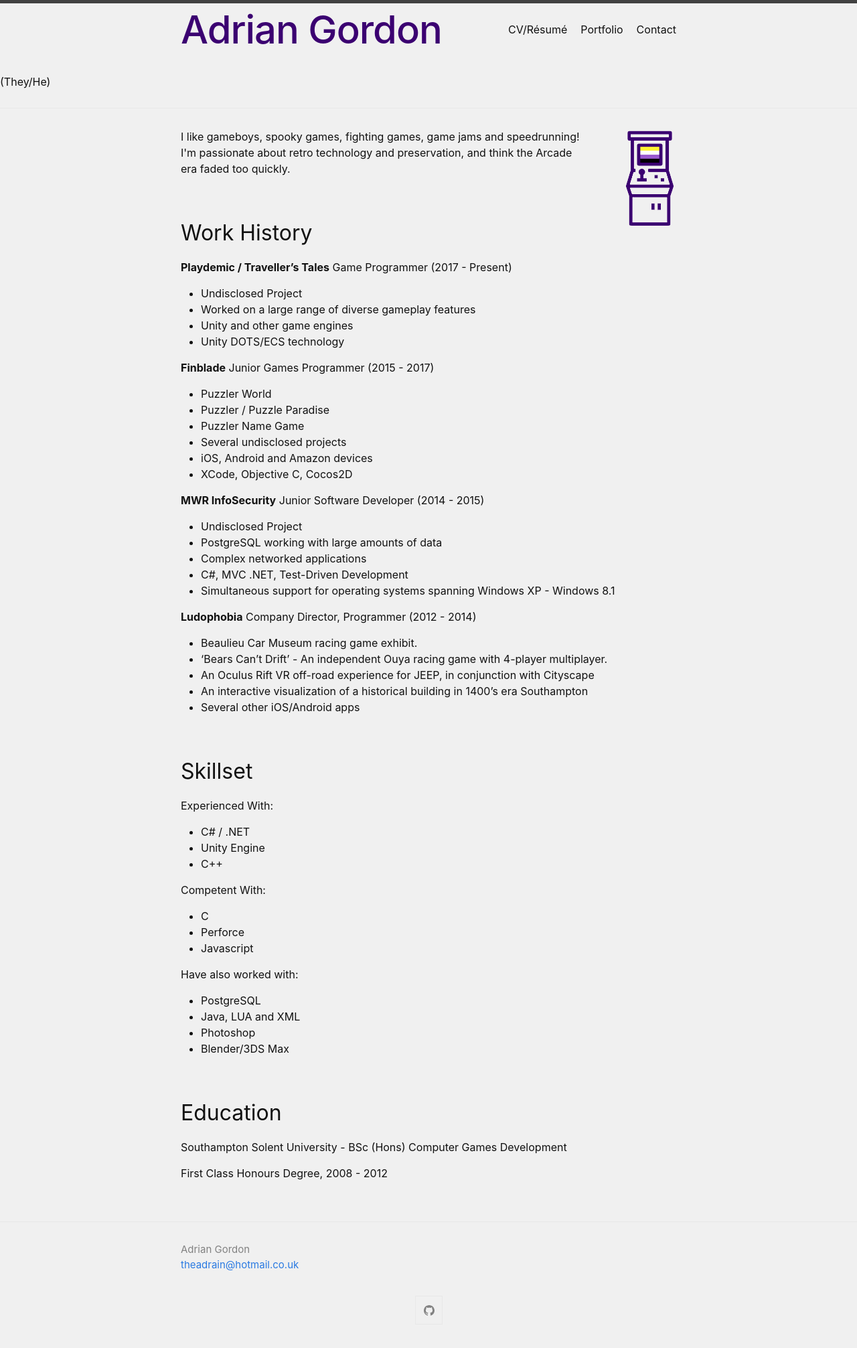
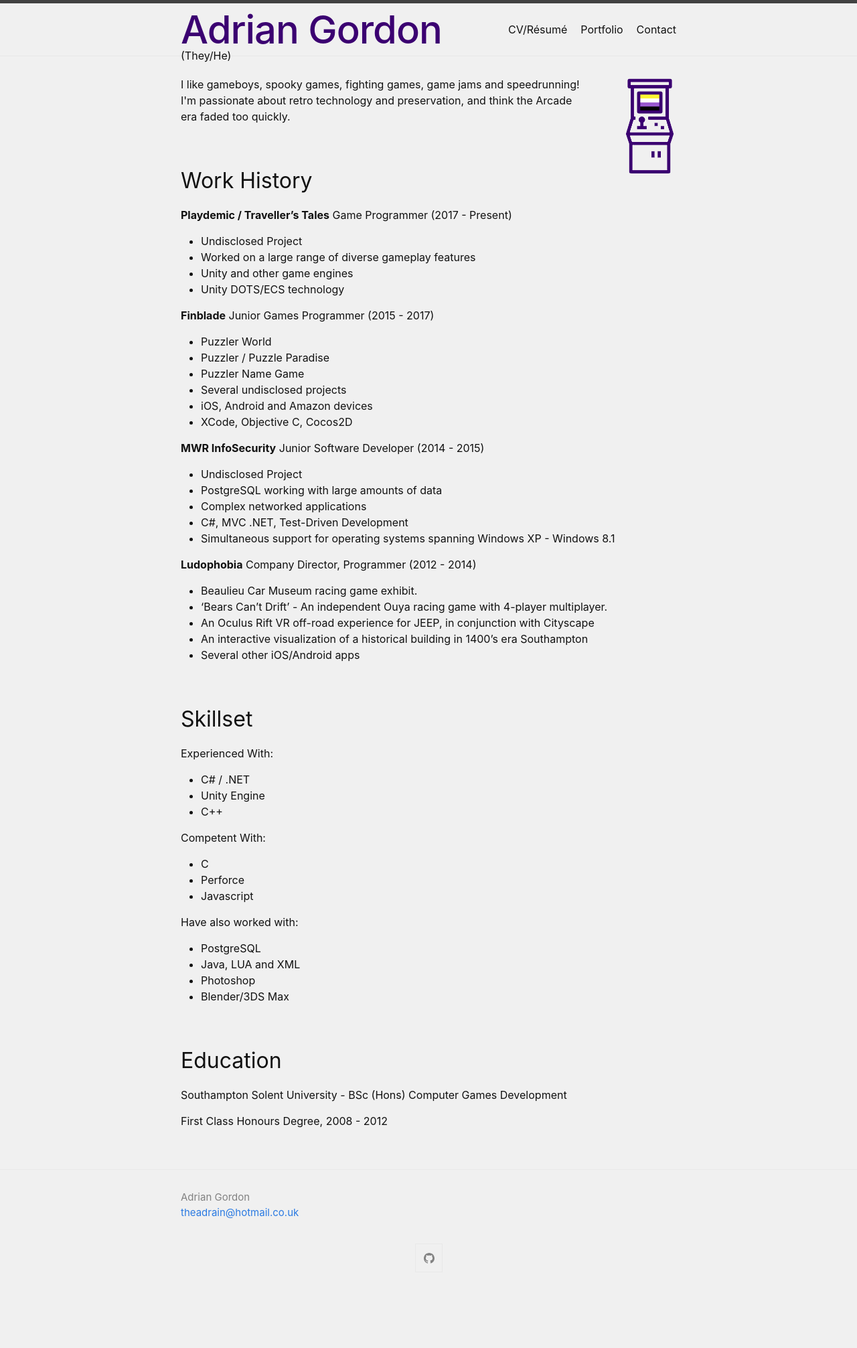
Before and after one commit to TheADrain/Portfolio, a Jekyll site: the page built from docs/index.markdown, in a window 1280 px wide. Shown: the whole page at 67% size. Built offline with Jekyll 4.4.1, drawn with Linux system fonts in a browser that asks for light colours; after the commit the page ends 1935 px from its top, so only the background shows below that.

Commit message:
Update header.html

```diff
--- a/docs/_includes/header.html
+++ b/docs/_includes/header.html
@@ -31,7 +31,7 @@
     {%- endif -%}
 
   </div>
-  <div>
-    <p style="margin:0px;">(They/He)</p>
+  <div class="wrapper">
+    <p style="margin:0px;line-height:0px;">(They/He)</p>
   </div>
 </header>
```
